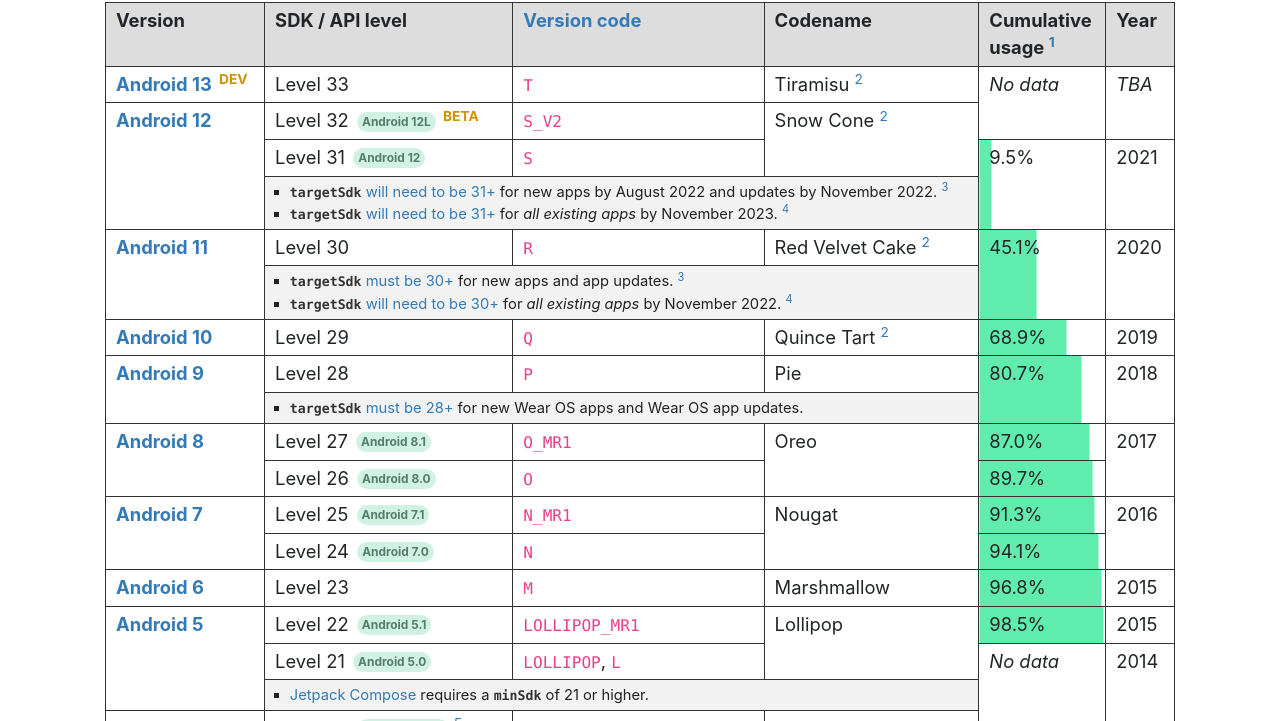
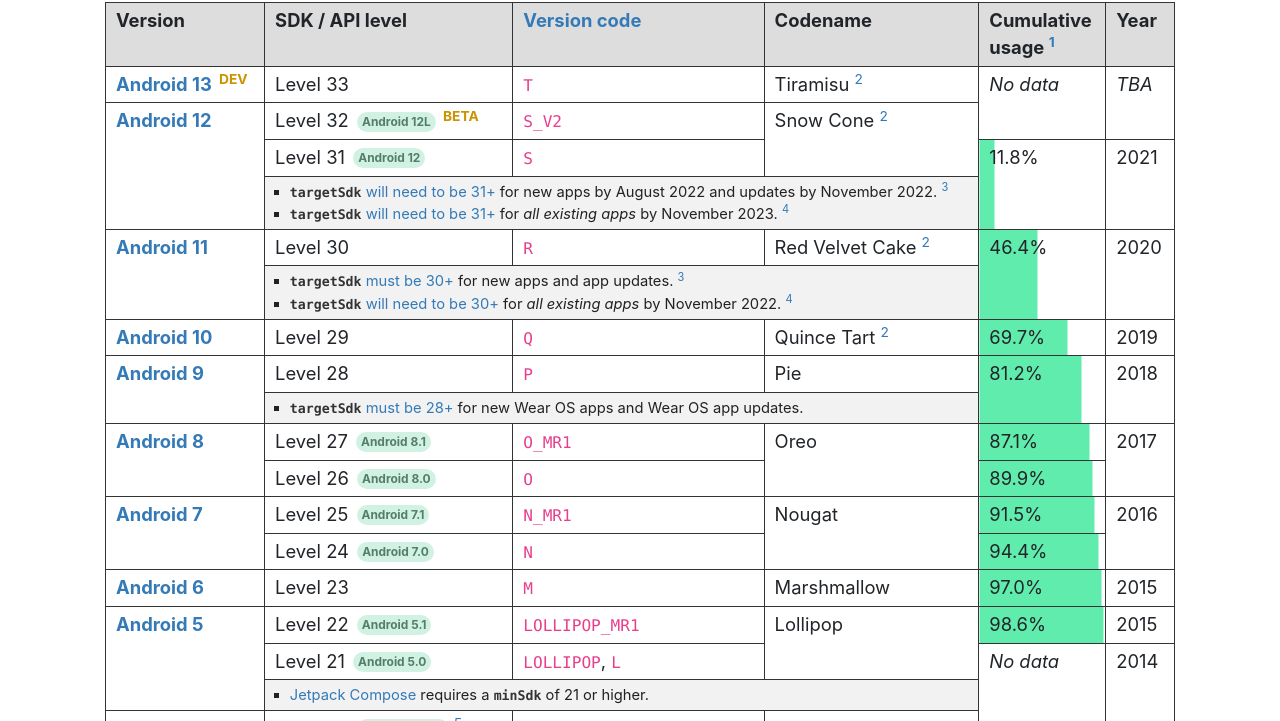
Before and after one commit to ebelinski/apilevels, a Jekyll site: the page built from index.md, in a window 1280 px wide. Shown: the part 237-958 px from the top of the page. Built offline with Jekyll 4.4.1, drawn with Linux system fonts in a browser that asks for light colours; comment, search, counter and statistics services are not loaded; some of the changed text lies outside the part shown.

Commit message:
Update data from March 2022 to April 2022

```diff
--- a/index.md
+++ b/index.md
@@ -54,7 +54,7 @@
   <tr>
     <td>Level 31 <span class="subversion">Android 12</span></td>
     <td><code>S</code></td>
-    {% include progress-cell.html rowspan=2 percentage=9.5 %}
+    {% include progress-cell.html rowspan=2 percentage=11.8 %}
     <td rowspan="2">2021</td>
   </tr>
   <tr class="table-notes"><td colspan="3">
@@ -73,7 +73,7 @@
       Red Velvet Cake
       <sup id="fnref:2"><a href="#fn:2" class="footnote">2</a></sup>
     </td>
-    {% include progress-cell.html rowspan=2 percentage=45.1 %}
+    {% include progress-cell.html rowspan=2 percentage=46.4 %}
     <td rowspan="2">2020</td>
   </tr>
   <tr class="table-notes"><td colspan="3">
@@ -92,7 +92,7 @@
       Quince Tart
       <sup id="fnref:2"><a href="#fn:2" class="footnote">2</a></sup>
     </td>
-    {% include progress-cell.html rowspan=1 percentage=68.9 %}
+    {% include progress-cell.html rowspan=1 percentage=69.7 %}
     <td>2019</td>
   </tr>
   <tr>
@@ -102,7 +102,7 @@
     <td>Level 28</td>
     <td><code>P</code></td>
     <td>Pie</td>
-    {% include progress-cell.html rowspan=2 percentage=80.7 %}
+    {% include progress-cell.html rowspan=2 percentage=81.2 %}
     <td rowspan="2">2018</td>
   </tr>
   <tr class="table-notes"><td colspan="3">
@@ -117,13 +117,13 @@
     <td>Level 27 <span class="subversion">Android 8.1</span></td>
     <td><code>O_MR1</code></td>
     <td rowspan="2">Oreo</td>
-    {% include progress-cell.html rowspan=1 percentage=87.0 %}
+    {% include progress-cell.html rowspan=1 percentage=87.1 %}
     <td rowspan="2">2017</td>
   </tr>
   <tr>
     <td>Level 26 <span class="subversion">Android 8.0</span></td>
     <td><code>O</code></td>
-    {% include progress-cell.html rowspan=1 percentage=89.7 %}
+    {% include progress-cell.html rowspan=1 percentage=89.9 %}
   </tr>
   <tr>
     <td rowspan="2">
@@ -132,13 +132,13 @@
     <td>Level 25 <span class="subversion">Android 7.1</span></td>
     <td><code>N_MR1</code></td>
     <td rowspan="2">Nougat</td>
-    {% include progress-cell.html rowspan=1 percentage=91.3 %}
+    {% include progress-cell.html rowspan=1 percentage=91.5 %}
     <td rowspan="2">2016</td>
   </tr>
   <tr>
     <td>Level 24 <span class="subversion">Android 7.0</span></td>
     <td><code>N</code></td>
-    {% include progress-cell.html rowspan=1 percentage=94.1 %}
+    {% include progress-cell.html rowspan=1 percentage=94.4 %}
   </tr>
   <tr>
     <td>
@@ -147,7 +147,7 @@
     <td>Level 23</td>
     <td><code>M</code></td>
     <td>Marshmallow</td>
-    {% include progress-cell.html rowspan=1 percentage=96.8 %}
+    {% include progress-cell.html rowspan=1 percentage=97.0 %}
     <td>2015</td>
   </tr>
   <tr>
@@ -157,7 +157,7 @@
     <td>Level 22 <span class="subversion">Android 5.1</span></td>
     <td><code>LOLLIPOP_MR1</code></td>
     <td rowspan="2">Lollipop</td>
-    {% include progress-cell.html rowspan=1 percentage=98.5 %}
+    {% include progress-cell.html rowspan=1 percentage=98.6 %}
     <td>2015</td>
   </tr>
   <tr>
@@ -335,7 +335,7 @@
 <div class="footnotes">
   <ol>
     <li id="fn:1">
-      <p>Cumulative usage distribution figures were last updated on <b>April 1, 2022</b> using data from <a href="https://gs.statcounter.com/android-version-market-share/mobile-tablet/worldwide">Statcounter GlobalStats</a>. These figures may have changed significantly since the last update. You may update the figures yourself with a <a href="https://github.com/ebelinski/apilevels">pull request</a>. <a href="#fnref:1" class="reversefootnote">↩</a></p>
+      <p>Cumulative usage distribution figures were last updated on <b>May 1, 2022</b> using data from <a href="https://gs.statcounter.com/android-version-market-share/mobile-tablet/worldwide">Statcounter GlobalStats</a>. These figures may have changed significantly since the last update. You may update the figures yourself with a <a href="https://github.com/ebelinski/apilevels">pull request</a>. <a href="#fnref:1" class="reversefootnote">↩</a></p>
     </li>
     <li id="fn:2">
       <p>The codenames for Android 10 and above in the table are the internal codenames. Beginning with Android 10, Google dropped the usage of codenames publicly.</p>
```
